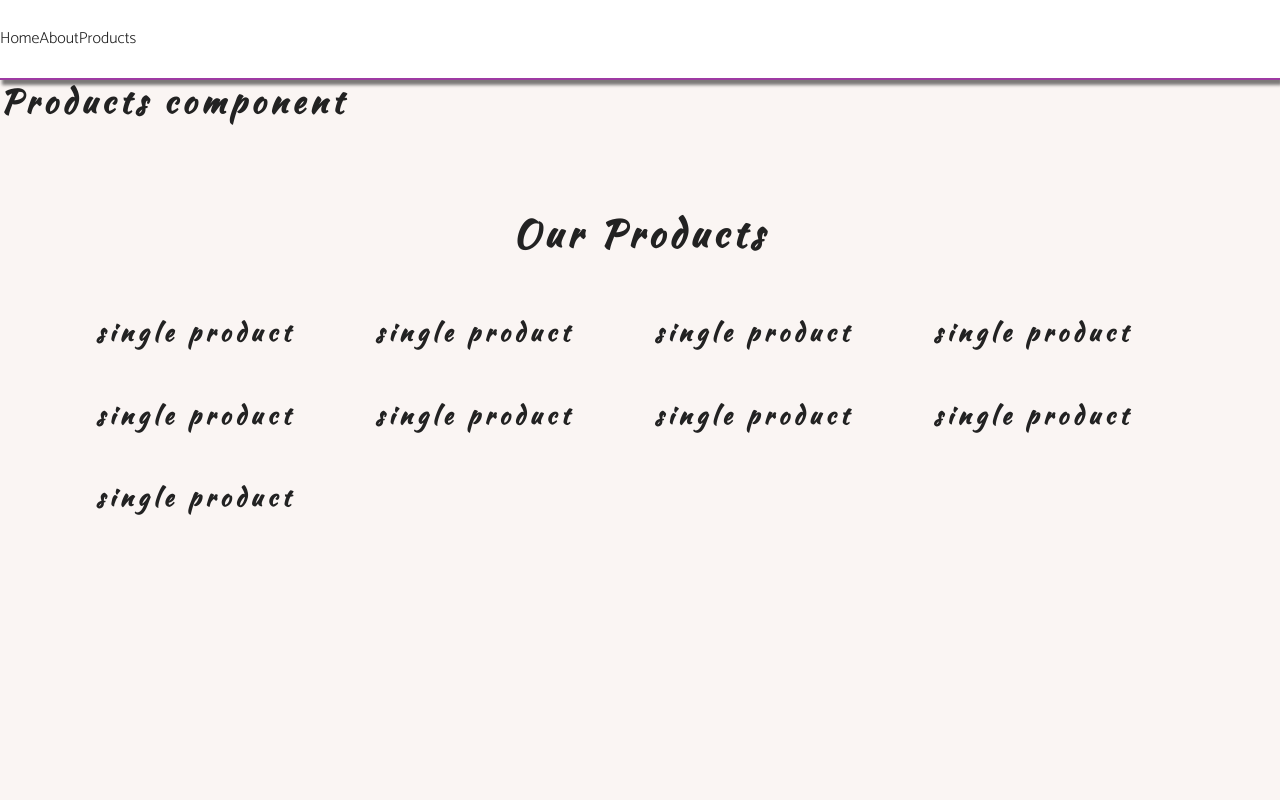
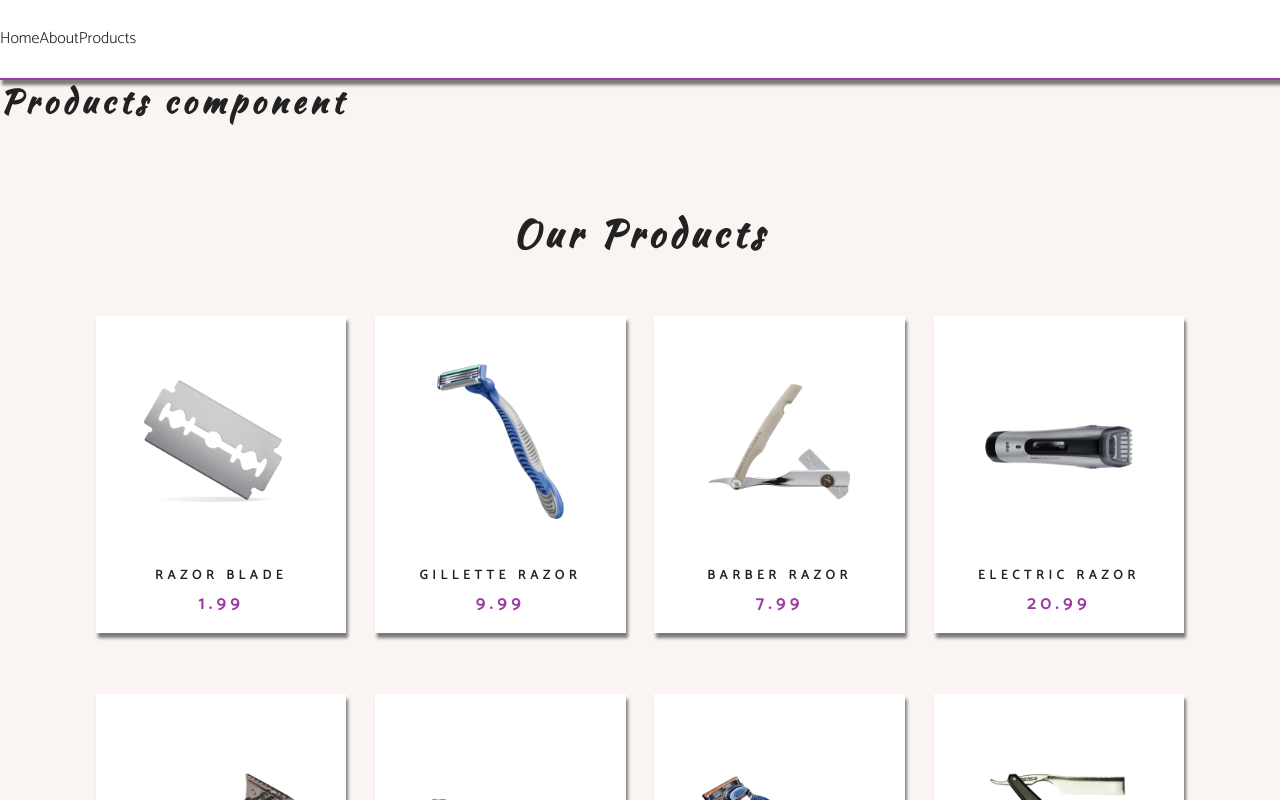
Before and after one commit to Altofogant/razors-ecommerce-svelte, a Svelte app: page /products in a window 1280 px wide. Shown: the top 800 px of the page. Built offline with nearby package versions, Linux system fonts and the light colour scheme.

Commit message:
styled all products page products list

```diff
--- a/src/components/Products/Product.svelte
+++ b/src/components/Products/Product.svelte
@@ -1 +1,16 @@
-<h1>single product</h1>
+<script>
+    export let product;
+    const {title, image, price, id} = product;
+    import {link} from 'svelte-routing';
+</script>
+
+<article class="product">
+    <div class="img-container">
+        <img src="{image}" alt="{title}">
+        <a href={`/products/${id}`} class="btn btn-primary product-link" use:link>details</a>
+    </div>
+    <div class="product-footer">
+        <p class="product-title">{title}</p>
+        <p class="product-price">{price}</p>
+    </div>
+</article>
```
